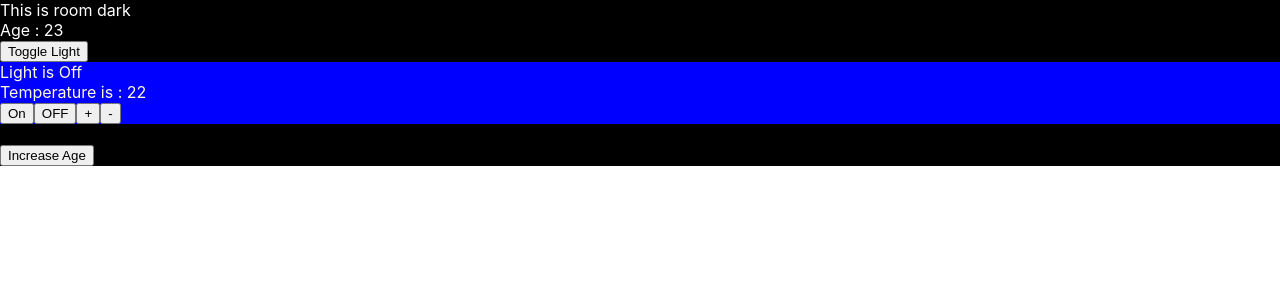
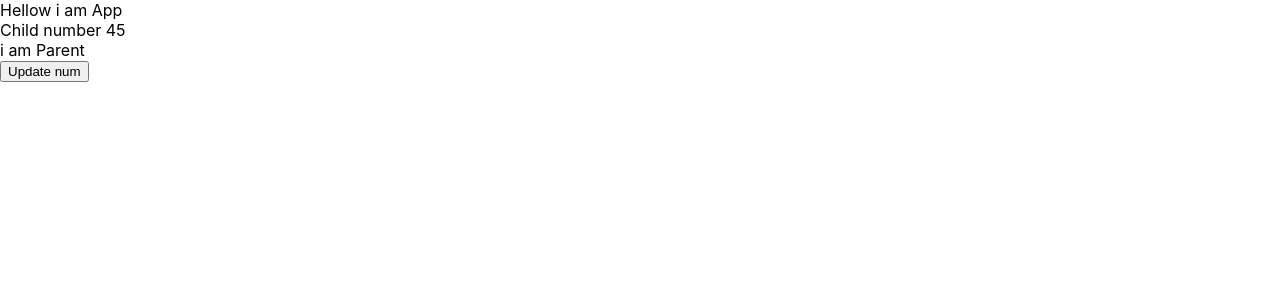
Before and after one commit to taybaBa/ReactPractice, a React (Create React App) app: page / in a window 1280 px wide. Shown: the top 300 px of the page. Built offline with nearby package versions, Linux system fonts and the light colour scheme.

Commit message:
Creted chil and parent

```diff
--- a/src/App.js
+++ b/src/App.js
@@ -1,13 +1,16 @@
-import React from 'react';
+import React ,{useState} from 'react';
 // import logo from './logo.svg';
 import './App.css';
-import Room from './Room';
 
+  import Parent from './Parent'
 function App() {
+  let [number,setNumber]= useState(45);
   return  (
     <div>
+       Hellow i am App
+       <Parent num={number}></Parent>
+       <button onClick={()=>{setNumber(++number)}} > Update num</button>
 
-      <div><Room></Room></div>
     </div> )
 
 }
--- /dev/null
+++ b/src/Child.js
@@ -0,0 +1,15 @@
+import React from 'react';
+// import logo from './logo.svg';
+import './App.css';
+
+
+function Child(props) {
+  return  (
+    <div>
+
+  <div> Child number {props.num}</div>
+    </div> )
+
+}
+
+export default Child;
--- /dev/null
+++ b/src/Parent.js
@@ -0,0 +1,16 @@
+import React from 'react';
+// import logo from './logo.svg';
+import './App.css';
+import Child from './Child';
+
+
+function Parent(props) {
+  return  (
+    <div>
+       <Child num={props.num}></Child>
+      <div>i am  Parent</div>
+    </div> )
+
+}
+
+export default Parent;
```
